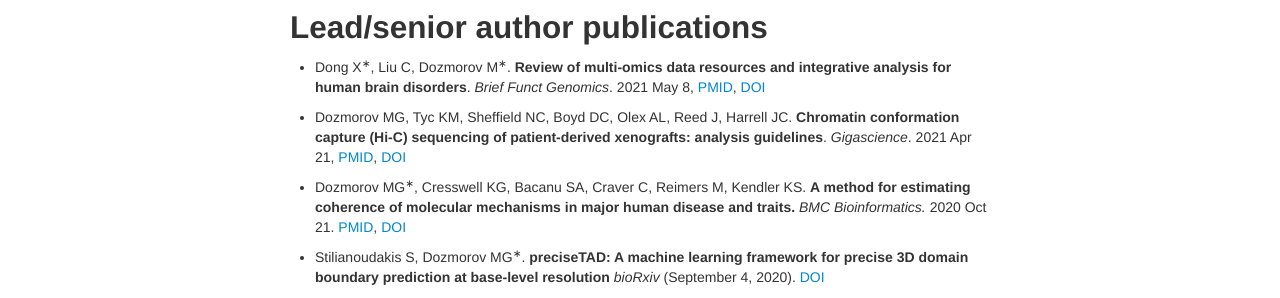
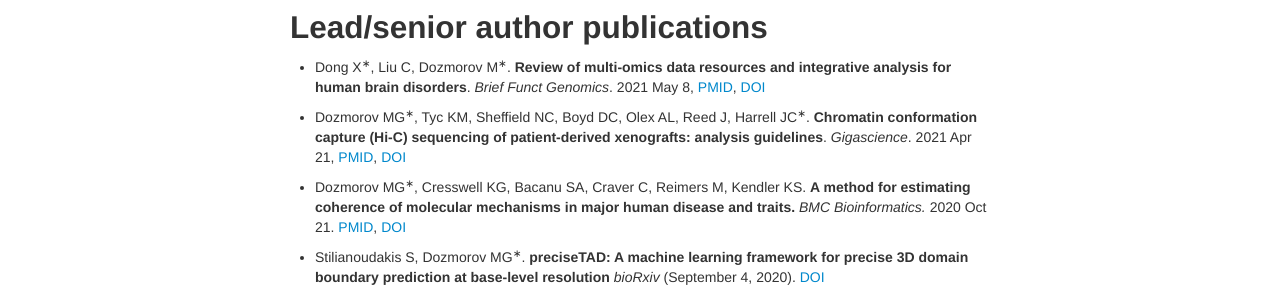
Before and after one commit to dozmorovlab/dozmorovlab.github.io, a Jekyll site: the page built from 02-pubs.md, in a window 1280 px wide and 1400 px high. Shown: the part 185-483 px from the top of the window. Built offline with Jekyll 4.4.1, drawn with Linux system fonts in a browser that asks for light colours; comment, search, counter and statistics services are not loaded; some of the changed text lies outside the part shown.

Commit message:
Rearrange

```diff
--- a/02-pubs.md
+++ b/02-pubs.md
@@ -18,7 +18,7 @@ permalink: "publications.html"
 
 - Dong X<sup>&lowast;</sup>, Liu C, Dozmorov M<sup>&lowast;</sup>. **Review of multi-omics data resources and integrative analysis for human brain disorders**. _Brief Funct Genomics_. 2021 May 8, [PMID](https://www.ncbi.nlm.nih.gov/pubmed/33969380/), [DOI](https://doi.org/10.1093/bfgp/elab024) <span data-badge-type="4" data-doi="10.1093/bfgp/elab024" data-hide-no-mentions="true" class="altmetric-embed"> </span>
 
-- Dozmorov MG, Tyc KM, Sheffield NC, Boyd DC, Olex AL, Reed J, Harrell JC. **Chromatin conformation capture (Hi-C) sequencing of patient-derived xenografts: analysis guidelines**. _Gigascience_. 2021 Apr 21, [PMID](https://www.ncbi.nlm.nih.gov/pubmed/33880552/), [DOI](https://doi.org/10.1093/gigascience/giab022) <span data-badge-type="4" data-doi="10.1093/gigascience/giab022" data-hide-no-mentions="true" class="altmetric-embed"> </span>
+- Dozmorov MG<sup>&lowast;</sup>, Tyc KM, Sheffield NC, Boyd DC, Olex AL, Reed J, Harrell JC<sup>&lowast;</sup>. **Chromatin conformation capture (Hi-C) sequencing of patient-derived xenografts: analysis guidelines**. _Gigascience_. 2021 Apr 21, [PMID](https://www.ncbi.nlm.nih.gov/pubmed/33880552/), [DOI](https://doi.org/10.1093/gigascience/giab022) <span data-badge-type="4" data-doi="10.1093/gigascience/giab022" data-hide-no-mentions="true" class="altmetric-embed"> </span>
 
 - Dozmorov MG<sup>&lowast;</sup>, Cresswell KG, Bacanu SA, Craver C, Reimers M, Kendler KS. **A method for estimating coherence of molecular mechanisms in major human disease and traits.** _BMC Bioinformatics._ 2020 Oct 21. [PMID](http://www.ncbi.nlm.nih.gov/pubmed/33087046), [DOI](https://doi.org/10.1186/s12859-020-03821-x) <span data-badge-type="4" data-doi="10.1186/s12859-020-03821-x" data-hide-no-mentions="true" class="altmetric-embed"> </span>
 
@@ -62,9 +62,9 @@ permalink: "publications.html"
 
 - Dozmorov MG<sup>&lowast;</sup>, Wren JD, Alarcón-Riquelme ME. **Epigenomic elements enriched in the promoters of autoimmunity susceptibility genes.** _Epigenetics_. 2013 Nov 8. [PMID](http://www.ncbi.nlm.nih.gov/pubmed/24213554), [DOI](https://doi.org/10.4161/epi.27021) <span data-badge-type="4" data-doi="10.4161/epi.27021" data-hide-no-mentions="true" class="altmetric-embed"> </span>
 
-- Dozmorov MG<sup>&lowast;</sup>, Giles CB, Koelsch KA, Wren JD. **Systematic classification of non-coding RNAs by epigenomic similarity.** _BMC Bioinformatics_. 2013, Oct 9. Best paper of the MCBIOS X conference. [PMID](http://www.ncbi.nlm.nih.gov/pubmed/24267974), [DOI](https://doi.org/10.1186/1471-2105-14-S14-S2) <span data-badge-type="4" data-doi="10.1186/1471-2105-14-S14-S2" data-hide-no-mentions="true" class="altmetric-embed"> </span>
+- Dozmorov MG<sup>&lowast;</sup>, Giles CB, Koelsch KA, Wren JD<sup>&lowast;</sup>. **Systematic classification of non-coding RNAs by epigenomic similarity.** _BMC Bioinformatics_. 2013, Oct 9. Best paper of the MCBIOS X conference. [PMID](http://www.ncbi.nlm.nih.gov/pubmed/24267974), [DOI](https://doi.org/10.1186/1471-2105-14-S14-S2) <span data-badge-type="4" data-doi="10.1186/1471-2105-14-S14-S2" data-hide-no-mentions="true" class="altmetric-embed"> </span>
 
-- Dozmorov MG<sup>&lowast;</sup>, Cara LR, Giles CB, Wren JD. **GenomeRunner: automating genome exploration.** _Bioinformatics_. 2012 Feb 1. [PMID](http://www.ncbi.nlm.nih.gov/pubmed/22155868), [DOI](https://doi.org/10.1093/bioinformatics/btr666) <span data-badge-type="4" data-doi="10.1093/bioinformatics/btr666" data-hide-no-mentions="true" class="altmetric-embed"> </span>
+- Dozmorov MG<sup>&lowast;</sup>, Cara LR, Giles CB, Wren JD<sup>&lowast;</sup>. **GenomeRunner: automating genome exploration.** _Bioinformatics_. 2012 Feb 1. [PMID](http://www.ncbi.nlm.nih.gov/pubmed/22155868), [DOI](https://doi.org/10.1093/bioinformatics/btr666) <span data-badge-type="4" data-doi="10.1093/bioinformatics/btr666" data-hide-no-mentions="true" class="altmetric-embed"> </span>
 
 - Delgado-Vega AM, Dozmorov MG<sup>&lowast;</sup>, Quirós MB, Wu YY, Martínez-García B, Kozyrev SV,Frostegård J, Truedsson L, de Ramón E, González-Escribano MF, Ortego-Centeno N,Pons-Estel BA, D'Alfonso S, Sebastiani GD, Witte T, Lauwerys BR, Endreffy E,Kovács L, Vasconcelos C, da Silva BM, Wren JD, Martin J, Castillejo-López C, Alarcón-Riquelme ME. **Fine mapping and conditional analysis identify a new mutation in the autoimmunity susceptibility gene BLK that leads to reduced half-life of the BLK protein.** _Ann Rheum Dis_. 2012 jul 7. [PMID](http://www.ncbi.nlm.nih.gov/pubmed/22696686), [DOI](https://doi.org/10.1136/annrheumdis-2011-200987) <span data-badge-type="4" data-doi="10.1136/annrheumdis-2011-200987" data-hide-no-mentions="true" class="altmetric-embed"> </span> <sup>&lowast;</sup> - co-first author
 
```
Also changed, not shown: other parts of 02-pubs.md (+1 -2 lines).
